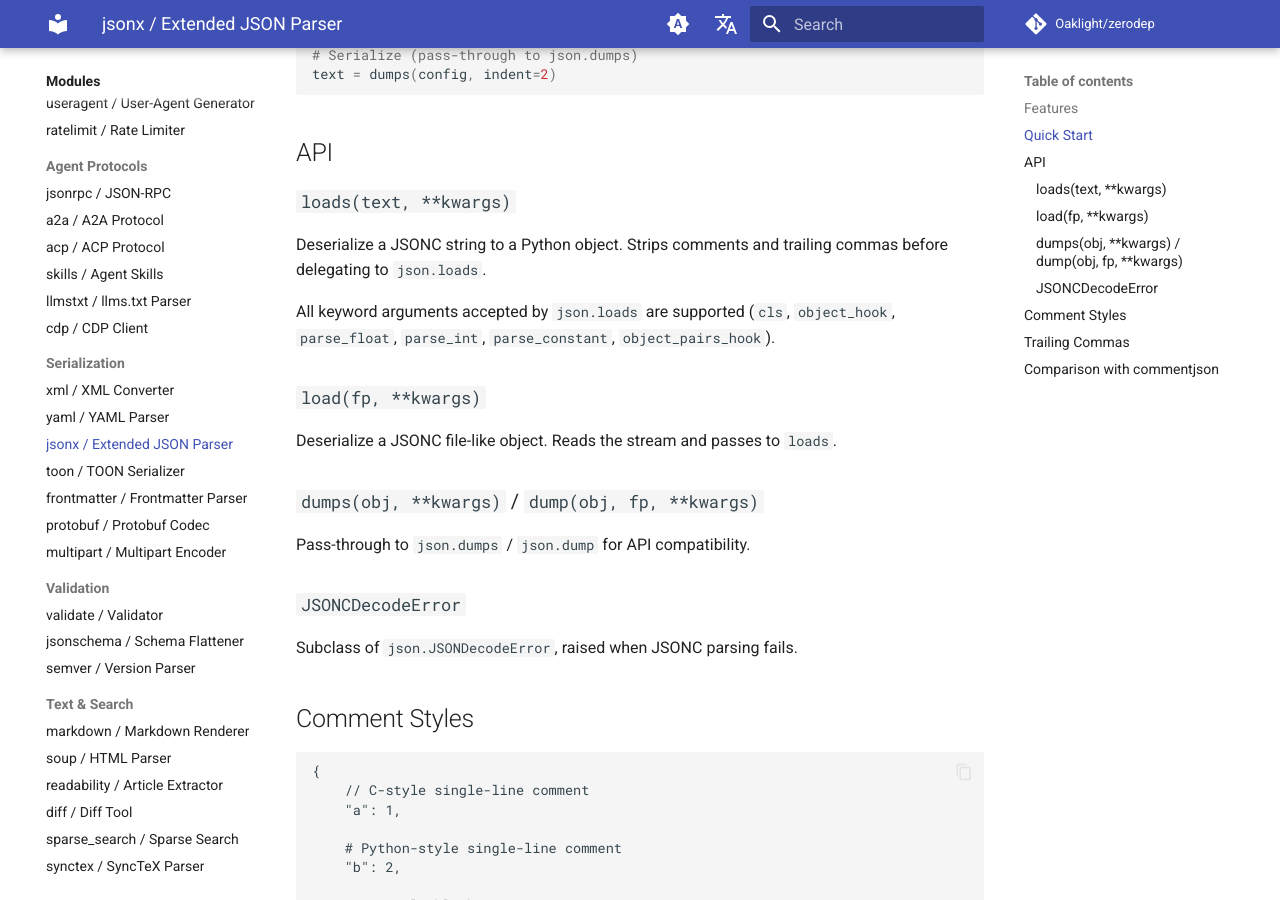
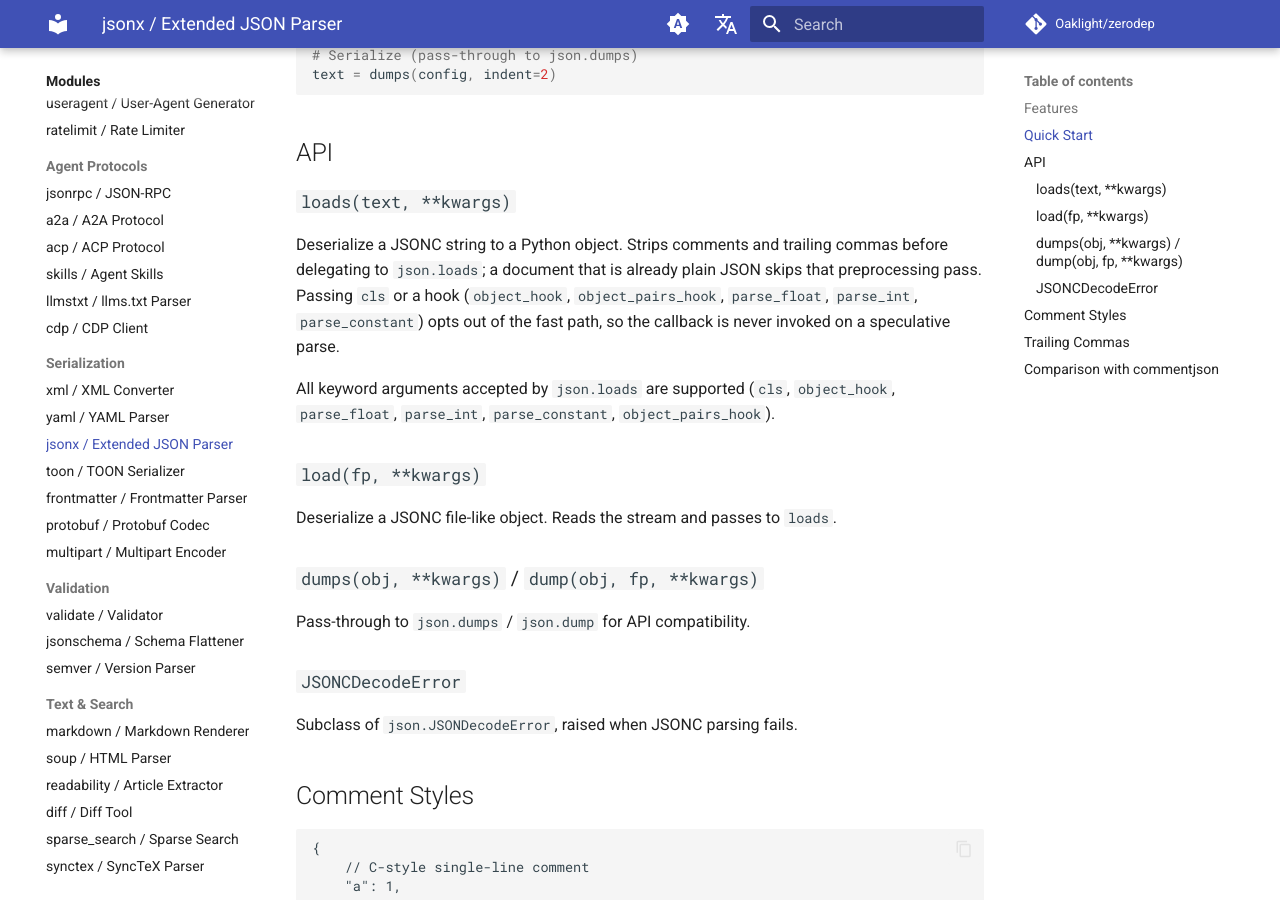
Before and after one commit to Oaklight/zerodep, an MkDocs documentation site: the page built from docs/modules/jsonx.md, in a window 1280 px wide and 900 px high, scrolled down 1081 px. Built offline with MkDocs 1.6.1 and Material for MkDocs 9.7.7, drawn with Linux system fonts in a browser that asks for light colours; comment, search, counter and statistics services are not loaded.

Commit message:
docs: jsonx fast path opts out for hooks and custom decoders
Document that a custom decoder or a caller hook disables the plain-JSON
fast path, so the callback is never invoked on a speculative parse.

```diff
--- a/docs/modules/jsonx.md
+++ b/docs/modules/jsonx.md
@@ -44,7 +44,7 @@
 
 ### `loads(text, **kwargs)`
 
-Deserialize a JSONC string to a Python object. Strips comments and trailing commas before delegating to `json.loads`.
+Deserialize a JSONC string to a Python object. Strips comments and trailing commas before delegating to `json.loads`; a document that is already plain JSON skips that preprocessing pass. Passing `cls` or a hook (`object_hook`, `object_pairs_hook`, `parse_float`, `parse_int`, `parse_constant`) opts out of the fast path, so the callback is never invoked on a speculative parse.
 
 All keyword arguments accepted by `json.loads` are supported (`cls`, `object_hook`, `parse_float`, `parse_int`, `parse_constant`, `object_pairs_hook`).
 
```
Also changed, not shown: docs/changelog.md (+1 -1 lines).
